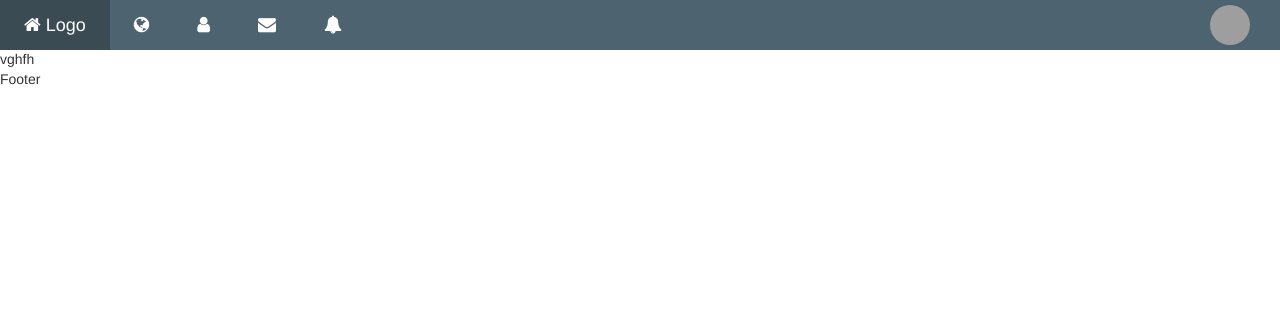
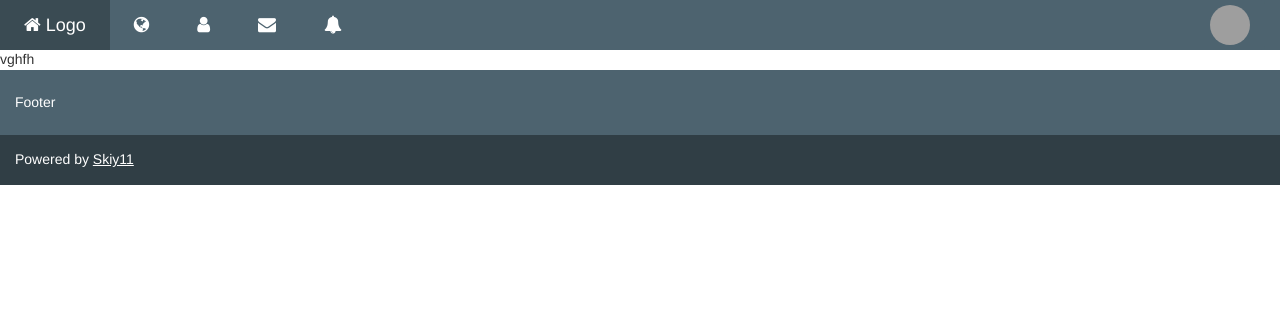
Before and after one commit to Skiy11/My-mvcframework, a PHP site: page /app/View/Template/theme.phtml in a window 1280 px wide. Shown: the top 310 px of the page. Run offline with PHP 8.4, Linux system fonts and the light colour scheme; some libraries are stand-ins or nearby versions; grey boxes are pictures that could not be loaded.

Commit message:
Add footer.scss

```diff
--- a/app/View/Template/theme.phtml
+++ b/app/View/Template/theme.phtml
@@ -54,7 +54,12 @@
     </header>
 vghfh
     <footer>
-Footer
+        <div class="footer-info">
+            <h5>Footer</h5>
+        </div>
+        <div class="copyright">
+                Powered by <a href="#" target="_blank">Skiy11</a>
+        </div>
     </footer>
     <script
             src="https://code.jquery.com/jquery-3.1.1.min.js"
--- a/public/css/components/_footer.scss
+++ b/public/css/components/_footer.scss
@@ -0,0 +1,29 @@
+footer {
+    @include container-fixed;
+
+    padding: 0;
+
+    .footer-info {
+        @include make-xs-column(12);
+        @include make-sm-column(12);
+        @include make-md-column(12);
+
+        background-color: #4d636f;
+        padding: 15px;
+        color: #fff;
+    }
+    .copyright {
+        @include make-xs-column(12);
+        @include make-sm-column(12);
+        @include make-md-column(12);
+
+        padding: 15px;
+        color: #fff;
+        background-color: #303e45;
+
+        a {
+            color: #fff;
+            text-decoration: underline;
+        }
+    }
+}
--- a/public/css/style.css
+++ b/public/css/style.css
@@ -2618,4 +2618,71 @@ header {
       margin-top: 5px;
       margin-right: 15px; }
 
+footer {
+  margin-right: auto;
+  margin-left: auto;
+  padding-left: 15px;
+  padding-right: 15px;
+  padding: 0; }
+  footer:before, footer:after {
+    content: " ";
+    display: table; }
+  footer:after {
+    clear: both; }
+  footer .footer-info {
+    position: relative;
+    float: left;
+    width: 100%;
+    min-height: 1px;
+    padding-left: 15px;
+    padding-right: 15px;
+    position: relative;
+    min-height: 1px;
+    padding-left: 15px;
+    padding-right: 15px;
+    position: relative;
+    min-height: 1px;
+    padding-left: 15px;
+    padding-right: 15px;
+    background-color: #4d636f;
+    padding: 15px;
+    color: #fff; }
+    @media (min-width: 768px) {
+      footer .footer-info {
+        float: left;
+        width: 100%; } }
+    @media (min-width: 992px) {
+      footer .footer-info {
+        float: left;
+        width: 100%; } }
+  footer .copyright {
+    position: relative;
+    float: left;
+    width: 100%;
+    min-height: 1px;
+    padding-left: 15px;
+    padding-right: 15px;
+    position: relative;
+    min-height: 1px;
+    padding-left: 15px;
+    padding-right: 15px;
+    position: relative;
+    min-height: 1px;
+    padding-left: 15px;
+    padding-right: 15px;
+    padding: 15px;
+    color: #fff;
+    background-color: #303e45; }
+    @media (min-width: 768px) {
+      footer .copyright {
+        float: left;
+        width: 100%; } }
+    @media (min-width: 992px) {
+      footer .copyright {
+        float: left;
+        width: 100%; } }
+    footer .copyright a {
+      color: #fff;
+      text-decoration: underline; }
+
 /*# sourceMappingURL=style.css.map */
```
Also changed, not shown: 1 other file.
